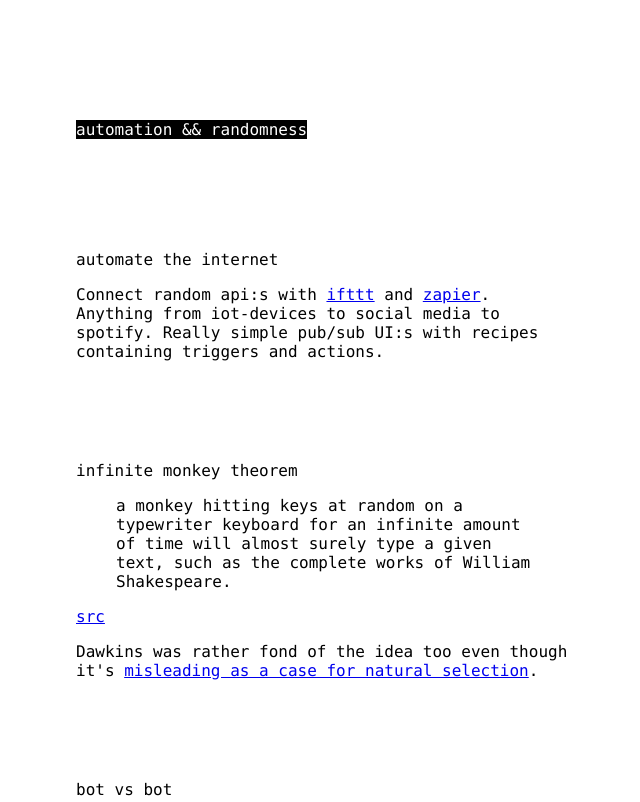
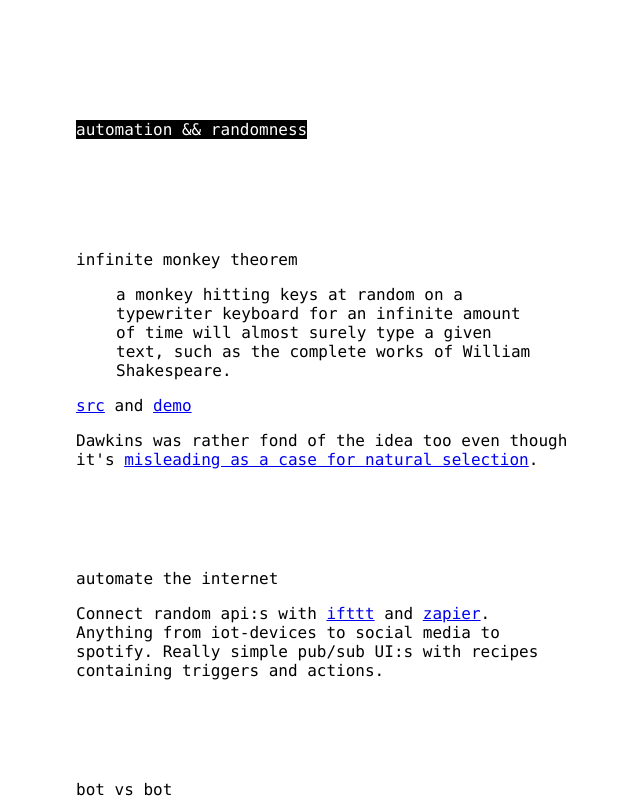
Before and after one commit to karlpokus/karlpokus.github.io, a website: page index.html in a window 1280 px wide. Shown: the top 802 px of the page, without its empty margins (314-954 px from the left). Drawn offline with Linux system fonts and the light colour scheme.

Commit message:
update weasel post with demo

```diff
--- a/index.html
+++ b/index.html
@@ -32,14 +32,14 @@
 </head>
 <body>
   <h1 id="header">automation &amp;&amp; randomness</h1>
-  <div class="content"><h1 id="automate-the-internet">automate the internet</h1>
-<p>Connect random api:s with <a href="https://ifttt.com/">ifttt</a> and <a href="https://zapier.com/">zapier</a>. Anything from iot-devices to social media to spotify. Really simple pub/sub UI:s with recipes containing triggers and actions.</p>
-<h1 id="infinite-monkey-theorem">infinite monkey theorem</h1>
+  <div class="content"><h1 id="infinite-monkey-theorem">infinite monkey theorem</h1>
 <blockquote>
 <p>a monkey hitting keys at random on a typewriter keyboard for an infinite amount of time will almost surely type a given text, such as the complete works of William Shakespeare.</p>
 </blockquote>
-<p><a href="https://en.wikipedia.org/wiki/Infinite_monkey_theorem">src</a></p>
+<p><a href="https://en.wikipedia.org/wiki/Infinite_monkey_theorem">src</a> and <a href="https://github.com/karlpokus/me-thinks-weasel">demo</a></p>
 <p>Dawkins was rather fond of the idea too even though it&apos;s <a href="https://en.wikipedia.org/wiki/Weasel_program">misleading as a case for natural selection</a>.</p>
+<h1 id="automate-the-internet">automate the internet</h1>
+<p>Connect random api:s with <a href="https://ifttt.com/">ifttt</a> and <a href="https://zapier.com/">zapier</a>. Anything from iot-devices to social media to spotify. Really simple pub/sub UI:s with recipes containing triggers and actions.</p>
 <h1 id="bot-vs-bot">bot vs bot</h1>
 <p><img src="/assets/bot_vs_bot.jpg" alt="image"></p>
 <h1 id="schedule-meetings-with-a-bot">schedule meetings with a bot</h1>
@@ -75,8 +75,8 @@
 <p>Refactored configuration</p>
 </blockquote>
 <p><a href="http://whatthecommit.com/">src</a></p>
-<h1 id="random-id">random id</h1>
-<script src="https://gist.github.com/karlpokus/10171d696b55c4cd8bad60a3014aabea.js"></script>
+<h1 id="randomness-through-atmospheric-noise">randomness through atmospheric noise</h1>
+<p><a href="https://www.random.org/">random.org</a></p>
 </div>
   <p class="paginator"><a href="/public/page1.html">Next &#x2192;</a></p>
 </body>
--- a/posts/infinite-monkey-theorem.txt
+++ b/posts/infinite-monkey-theorem.txt
@@ -1,6 +1,6 @@
 # infinite monkey theorem
 > a monkey hitting keys at random on a typewriter keyboard for an infinite amount of time will almost surely type a given text, such as the complete works of William Shakespeare.
 
-[src](https://en.wikipedia.org/wiki/Infinite_monkey_theorem)
+[src](https://en.wikipedia.org/wiki/Infinite_monkey_theorem) and [demo](https://github.com/karlpokus/me-thinks-weasel)
 
 Dawkins was rather fond of the idea too even though it's [misleading as a case for natural selection](https://en.wikipedia.org/wiki/Weasel_program).
```
Also changed, not shown: public/page1.html (+2 -2 lines).
